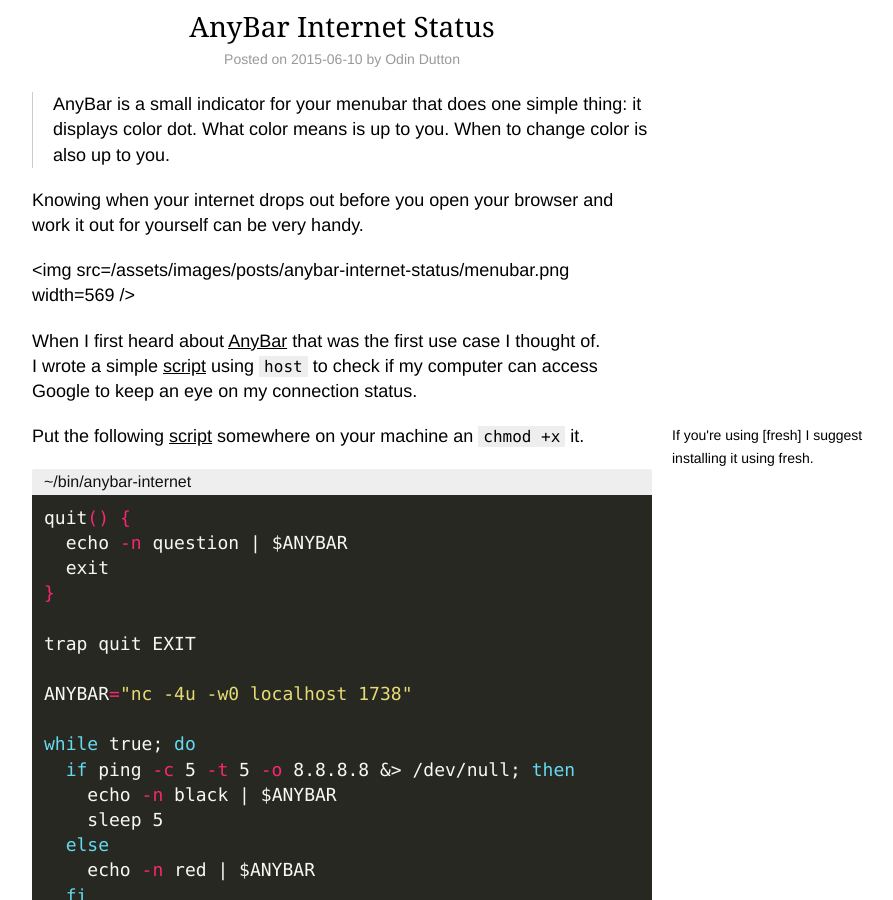
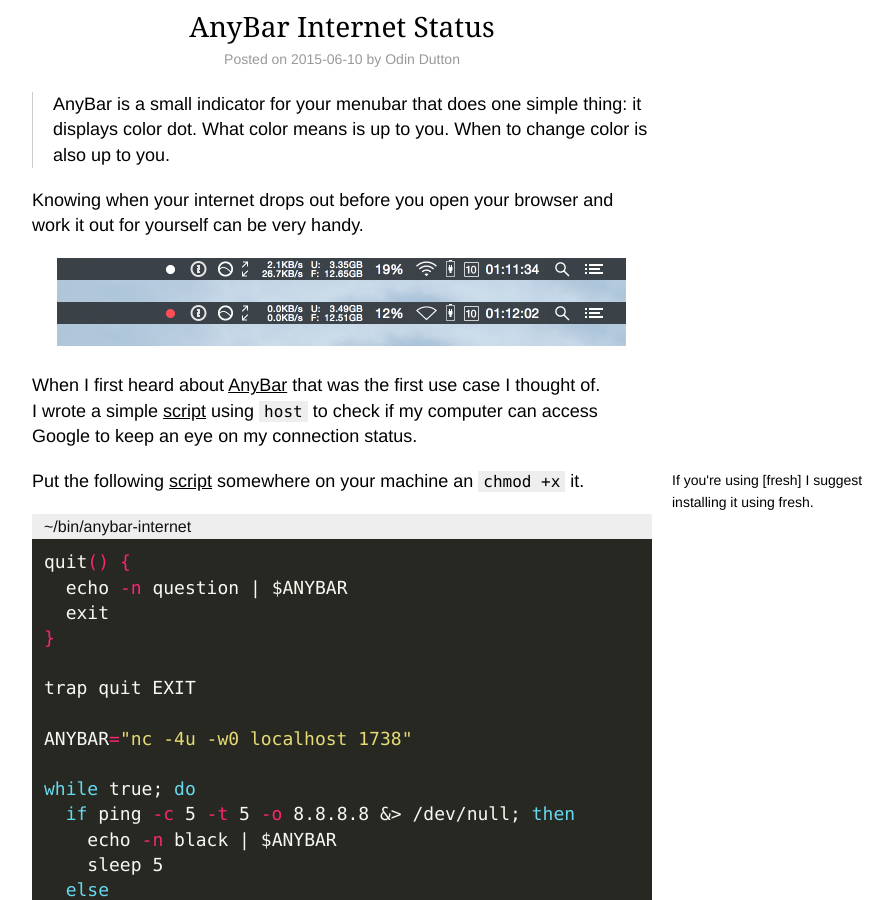
Before and after one commit to twe4ked/odindutton.com, a Jekyll site: the page built from _posts/2015-06-10-anybar-internet-status.markdown, in a window 1280 px wide and 900 px high, scrolled down 459 px. Shown: the whole window, without its empty margins (298-1191 px from the left). Built offline with Jekyll 4.4.1, drawn with Linux system fonts in a browser that asks for light colours.

Commit message:
Fix HTML
Kramdown is much more strict with it's HTML parsing.

````diff
--- a/_posts/2015-06-10-anybar-internet-status.markdown
+++ b/_posts/2015-06-10-anybar-internet-status.markdown
@@ -5,14 +5,14 @@ redirect_from: anybar/
 ---
 
 <style>
-article.post img { margin-left: 25px; }
+  article.post img { margin-left: 25px; }
 </style>
 
 > AnyBar is a small indicator for your menubar that does one simple thing: it displays color dot. What color means is up to you. When to change color is also up to you.
 
 Knowing when your internet drops out before you open your browser and work it out for yourself can be very handy.
 
-<img src=/assets/images/posts/anybar-internet-status/menubar.png width=569 />
+<img src="/assets/images/posts/anybar-internet-status/menubar.png" width="569" />
 
 When I first heard about [AnyBar] that was the first use case I thought of.<br/>
 I wrote a simple [script] using `host` to check if my computer can access Google to keep an eye on my connection status.
@@ -25,7 +25,9 @@ I wrote a simple [script] using `host` to check if my computer can access Google
 
 Put the following [script] somewhere on your machine an `chmod +x` it.
 
-<div class=filename>~/bin/anybar-internet</div>
+<p class="filename">
+  ~/bin/anybar-internet
+</p>
 ``` sh
 quit() {
   echo -n question | $ANYBAR
@@ -50,7 +52,9 @@ I decided to keep it running in the background using launchd ([tutorial](http://
 
 Replace `$USER` with your username and put it in `~/Library/LaunchAgents/`:
 
-<div class=filename>~/Library/LaunchAgents/com.twe4ked.anybar-internet.plist</div>
+<p class="filename">
+  ~/Library/LaunchAgents/com.twe4ked.anybar-internet.plist
+</p>
 ``` xml
 <?xml version="1.0" encoding="UTF-8"?>
 <!DOCTYPE plist PUBLIC "-//Apple//DTD PLIST 1.0//EN" "http://www.apple.com/DTDs/PropertyList-1.0.dtd">
````
Also changed, not shown: _posts/2014-03-24-rediscover-your-music.markdown (+6 -6 lines).
